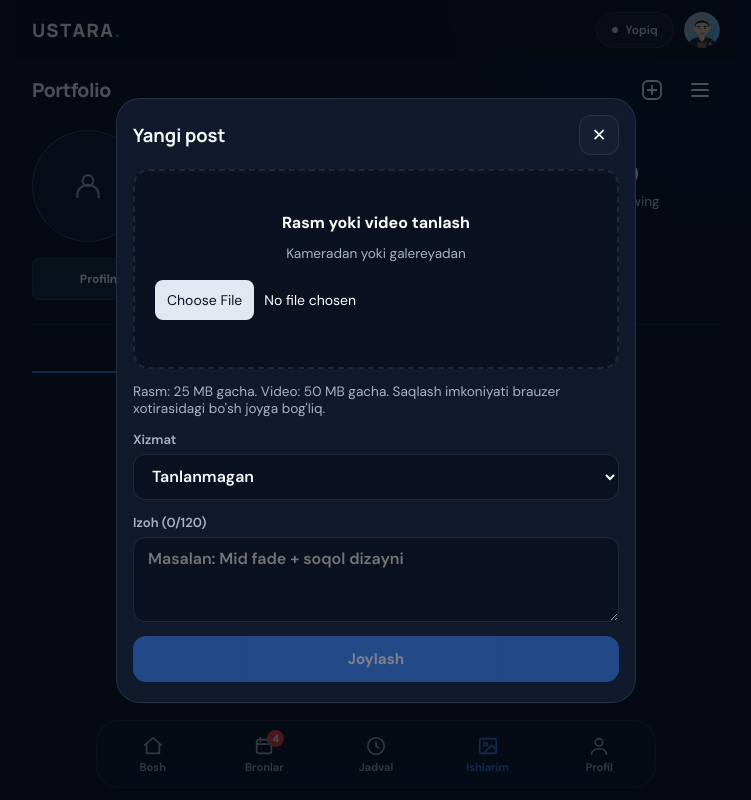
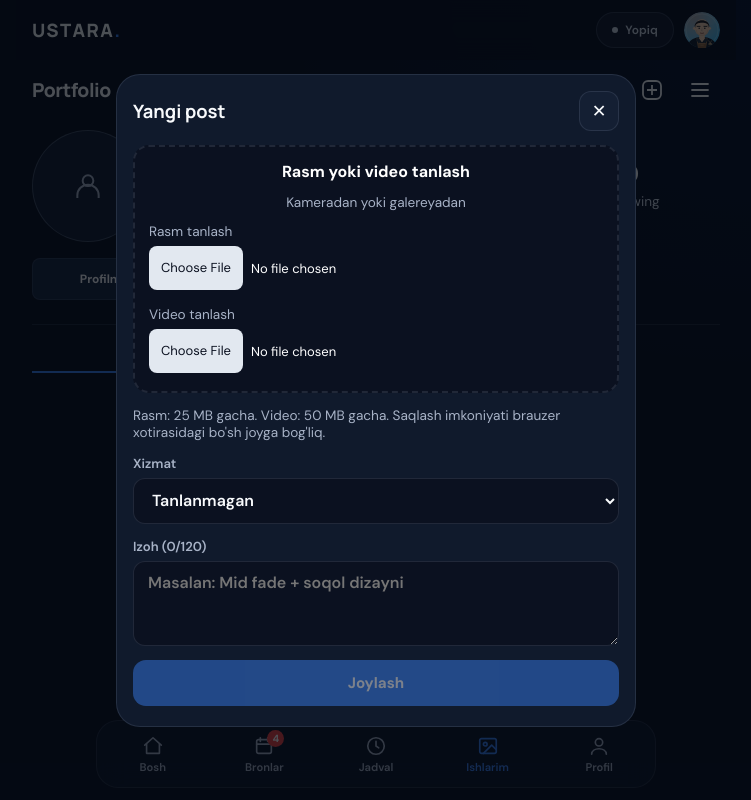
Before and after one commit to Nurbekn/USTARA-New, a React (Vite) app in the folder frontend/: page /barber/portfolio in a window 1280 px wide. Both pictures are taken after a click on the button "Yangi post qo'shish". Shown: the whole page, without its empty margins (264-1015 px from the left). Built offline with nearby package versions, Linux system fonts and the light colour scheme.

Commit message:
Separate Android media pickers and handle input selection events

```diff
--- a/frontend/src/pages/barber/Portfolio.jsx
+++ b/frontend/src/pages/barber/Portfolio.jsx
@@ -255,7 +255,7 @@ export default function Portfolio() {
               </>
             )}
           </MediaPicker>}
-          {image && (
+          {image && mediaType === "video" && (
             <MediaPicker accept="image/*,video/*" onChange={pickFile} label="Boshqa rasm yoki video tanlash" className="bx-btn bx-btn-sm bx-btn-ghost" disabled={busy || saving}>
               Faylni almashtirish
             </MediaPicker>
--- a/frontend/src/pages/barber/barber.css
+++ b/frontend/src/pages/barber/barber.css
@@ -875,3 +875,7 @@ textarea.bx-input { resize: vertical; min-height: 80px; }
 .bx-media-picker.is-disabled > input { cursor: default; }
 .bx-drop.has-image { min-height: 200px; }
 .bx-drop.has-image > img { display: block; width: 100%; height: auto; max-height: 340px; object-fit: contain; flex: none; }
+.bx-native-picker { display: grid; gap: 6px; width: 100%; min-width: 0; text-align: left; font-size: 13px; }
+.bx-native-picker > input[type="file"] { display: block; width: 100%; min-width: 0; min-height: 48px; color: inherit; font: inherit; }
+.bx-native-picker > input::file-selector-button { min-height: 44px; margin-right: 8px; padding: 8px 12px; border: 0; border-radius: 8px; background: #e2e8f0; color: #0b1120; font: inherit; }
+.bx-picker-status { width: 100%; color: #bfdbfe; overflow-wrap: anywhere; text-align: left; line-height: 1.5; font-size: 12px; }
--- a/frontend/src/pages/barber/components/MediaPicker.jsx
+++ b/frontend/src/pages/barber/components/MediaPicker.jsx
@@ -1,9 +1,36 @@
-// Keep the native control visible, including the selected filename on Android.
+import { useRef, useState } from "react";
+
 export default function MediaPicker({ accept, onChange, disabled, className = "", label, children }) {
+  const [status, setStatus] = useState("");
+  const handledFile = useRef(null);
+  // Separate Android's image and video pickers instead of a mixed MIME chooser.
+  const types = accept.includes("video/") ? ["image/*", "video/*"] : [accept];
+
+  const select = (event) => {
+    const file = event.currentTarget.files?.[0];
+    if (!file) {
+      setStatus("Brauzer faylni qaytarmadi. «Fayllar» orqali telefon xotirasidagi rasmni tanlang.");
+      return;
+    }
+    // Some mobile pickers emit input before change. Process either, once.
+    if (handledFile.current === file) return;
+    handledFile.current = file;
+    setStatus(`Tanlandi: ${file.name || "Fayl"} · ${(file.size / 1024 / 1024).toFixed(1)} MB`);
+    onChange(event);
+  };
+
   return (
     <div className={`bx-media-picker ${className} ${disabled ? "is-disabled" : ""}`}>
       {children}
-      <input type="file" accept={accept} onChange={onChange} disabled={disabled} aria-label={label} />
+      {types.map((type) => <label key={type} className="bx-native-picker">
+        <span>{type.startsWith("video/") ? "Video tanlash" : "Rasm tanlash"}</span>
+        <input type="file" accept={type} onInput={select} onChange={select} onCancel={() => setStatus("Fayl tanlanmadi. Qayta tanlashingiz mumkin.")} disabled={disabled} aria-label={`${label}: ${type.startsWith("video/") ? "video" : "rasm"}`} onClick={(event) => {
+          event.currentTarget.value = "";
+          handledFile.current = null;
+          setStatus("Tanlash oynasi ochildi. Faylni belgilab, «Tayyor» yoki «Tanlash»ni bosing.");
+        }} />
+      </label>)}
+      {status && <small className="bx-picker-status" role="status">{status}</small>}
     </div>
   );
 }
```
